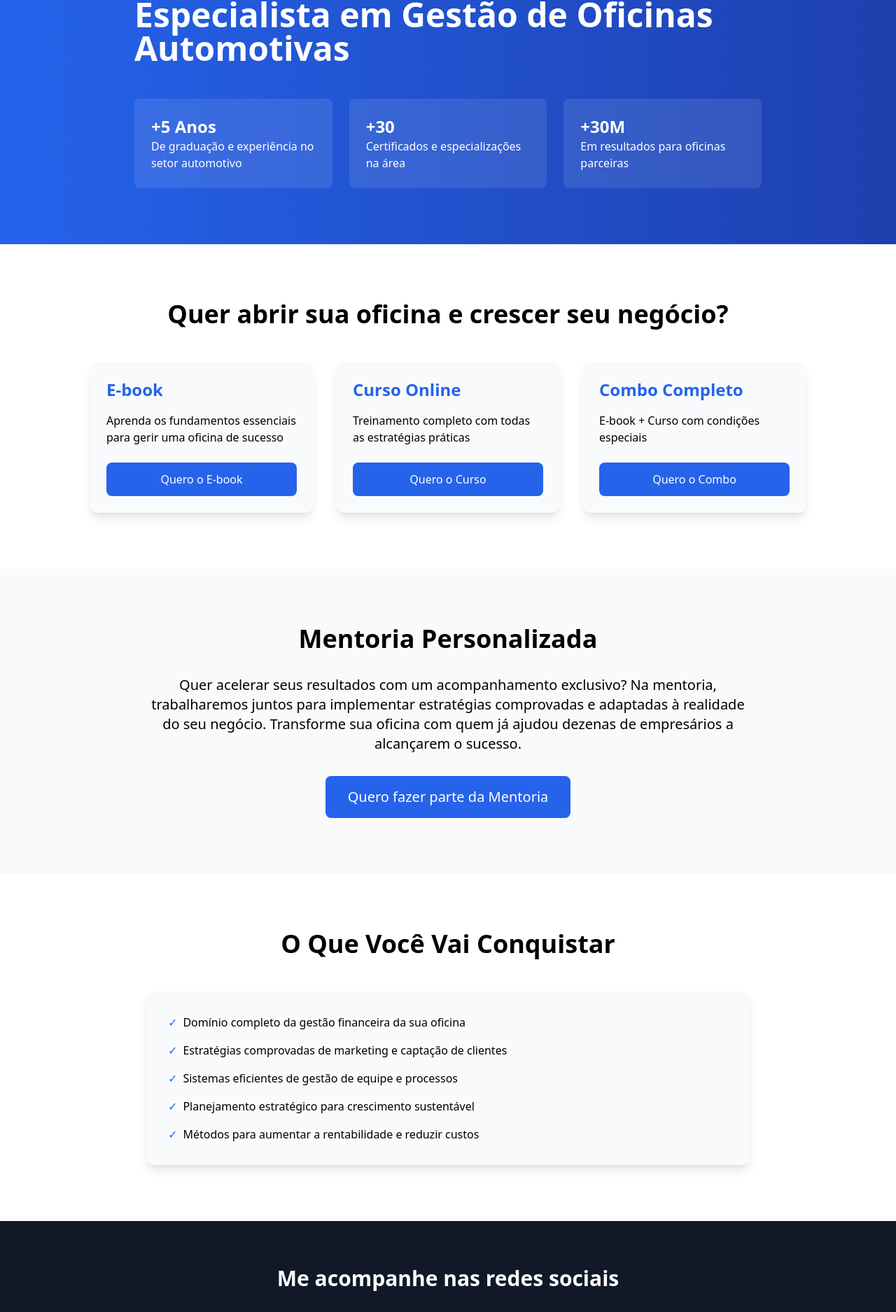
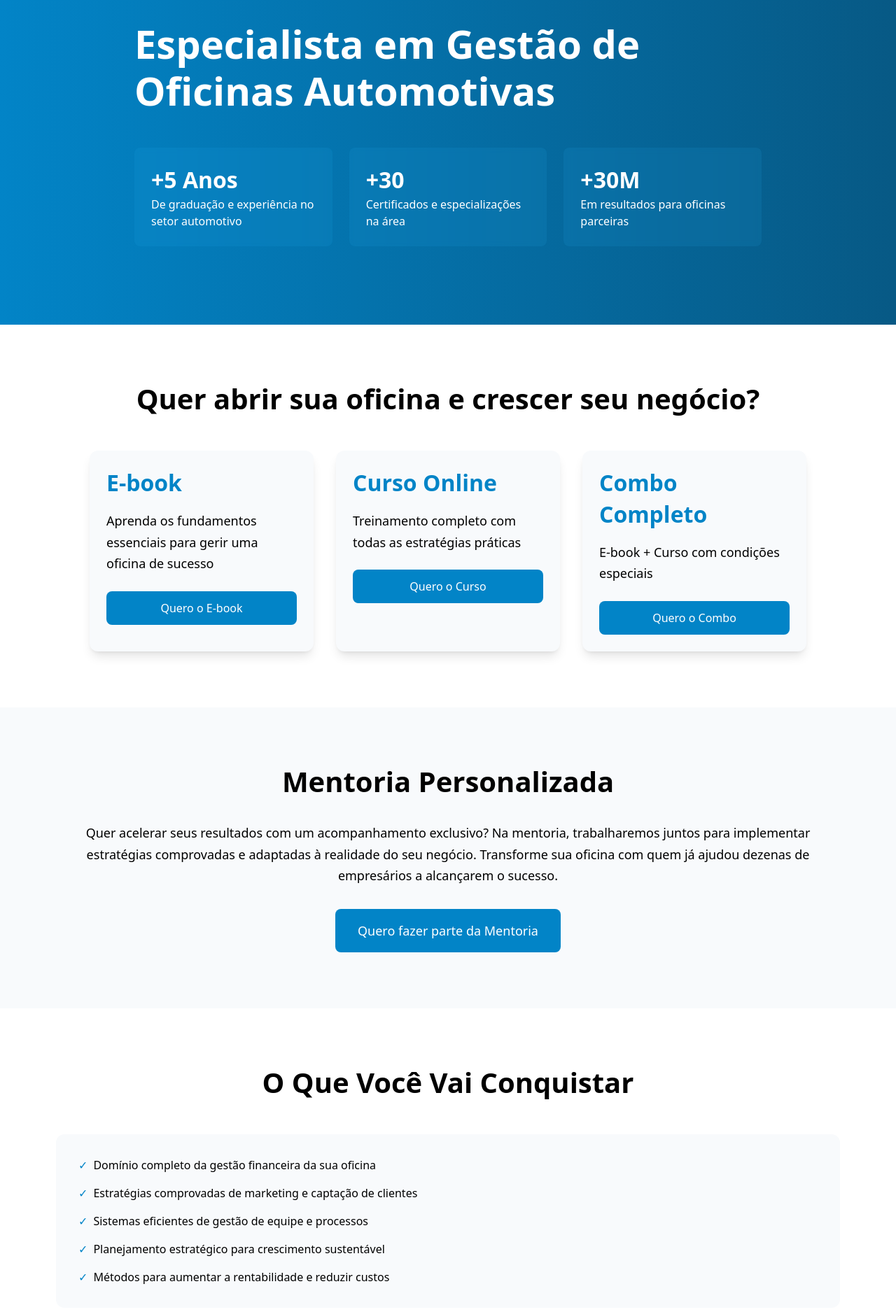
Before and after one commit to LukaVieira1/jordan-landing-page, a React (Vite) app: page / in a window 1280 px wide. Shown: the part 83-1958 px from the top of the page at 70% size. Built offline with nearby package versions, Linux system fonts and the light colour scheme.

Commit message:
add: a color palette for easy future changes

```diff
--- a/src/App.tsx
+++ b/src/App.tsx
@@ -1,24 +1,24 @@
 function App() {
   return (
-    <div className="min-h-screen bg-gray-50">
+    <div className="min-h-screen bg-secondary-50">
       {/* Hero/About Me */}
-      <section className="bg-gradient-to-r from-blue-600 to-blue-800 text-white py-20">
-        <div className="container mx-auto px-4">
+      <section className="bg-gradient-to-r from-primary-600 to-primary-800 text-white py-section-lg">
+        <div className="container">
           <div className="max-w-4xl mx-auto">
-            <h1 className="text-5xl font-bold mb-6">
+            <h1 className="text-heading-1 font-bold mb-6">
               Especialista em Gestão de Oficinas Automotivas
             </h1>
             <div className="grid grid-cols-1 md:grid-cols-3 gap-6 mt-12">
-              <div className="bg-white/10 p-6 rounded-lg backdrop-blur-sm">
-                <h3 className="text-2xl font-bold">+5 Anos</h3>
+              <div className="bg-primary-400/10 p-6 rounded-lg backdrop-blur-sm">
+                <h3 className="text-heading-3 font-bold">+5 Anos</h3>
                 <p>De graduação e experiência no setor automotivo</p>
               </div>
-              <div className="bg-white/10 p-6 rounded-lg backdrop-blur-sm">
-                <h3 className="text-2xl font-bold">+30</h3>
+              <div className="bg-primary-400/10 p-6 rounded-lg backdrop-blur-sm">
+                <h3 className="text-heading-3 font-bold">+30</h3>
                 <p>Certificados e especializações na área</p>
               </div>
-              <div className="bg-white/10 p-6 rounded-lg backdrop-blur-sm">
-                <h3 className="text-2xl font-bold">+30M</h3>
+              <div className="bg-primary-400/10 p-6 rounded-lg backdrop-blur-sm">
+                <h3 className="text-heading-3 font-bold">+30M</h3>
                 <p>Em resultados para oficinas parceiras</p>
               </div>
             </div>
@@ -27,39 +27,43 @@ function App() {
       </section>
 
       {/* Product Section */}
-      <section className="py-20 bg-white">
-        <div className="container mx-auto px-4">
-          <h2 className="text-4xl font-bold text-center mb-12">
+      <section className="py-section bg-white">
+        <div className="container">
+          <h2 className="text-heading-2 font-bold text-center mb-12">
             Quer abrir sua oficina e crescer seu negócio?
           </h2>
           <div className="grid grid-cols-1 md:grid-cols-3 gap-8 max-w-5xl mx-auto">
-            <div className="bg-gray-50 p-6 rounded-xl shadow-lg hover:shadow-xl transition-shadow">
-              <h3 className="text-2xl font-bold mb-4 text-blue-600">E-book</h3>
-              <p className="mb-6">
+            <div className="bg-secondary-50 p-6 rounded-card shadow-lg hover:shadow-xl transition-shadow">
+              <h3 className="text-heading-3 font-bold mb-4 text-primary-600">
+                E-book
+              </h3>
+              <p className="text-body-lg mb-6">
                 Aprenda os fundamentos essenciais para gerir uma oficina de
                 sucesso
               </p>
-              <button className="w-full bg-blue-600 text-white py-3 rounded-lg hover:bg-blue-700 transition-colors">
+              <button className="w-full bg-primary-600 text-white py-3 rounded-lg hover:bg-primary-700 transition-colors">
                 Quero o E-book
               </button>
             </div>
-            <div className="bg-gray-50 p-6 rounded-xl shadow-lg hover:shadow-xl transition-shadow">
-              <h3 className="text-2xl font-bold mb-4 text-blue-600">
+            <div className="bg-secondary-50 p-6 rounded-card shadow-lg hover:shadow-xl transition-shadow">
+              <h3 className="text-heading-3 font-bold mb-4 text-primary-600">
                 Curso Online
               </h3>
-              <p className="mb-6">
+              <p className="text-body-lg mb-6">
                 Treinamento completo com todas as estratégias práticas
               </p>
-              <button className="w-full bg-blue-600 text-white py-3 rounded-lg hover:bg-blue-700 transition-colors">
+              <button className="w-full bg-primary-600 text-white py-3 rounded-lg hover:bg-primary-700 transition-colors">
                 Quero o Curso
               </button>
             </div>
-            <div className="bg-gray-50 p-6 rounded-xl shadow-lg hover:shadow-xl transition-shadow">
-              <h3 className="text-2xl font-bold mb-4 text-blue-600">
+            <div className="bg-secondary-50 p-6 rounded-card shadow-lg hover:shadow-xl transition-shadow">
+              <h3 className="text-heading-3 font-bold mb-4 text-primary-600">
                 Combo Completo
               </h3>
-              <p className="mb-6">E-book + Curso com condições especiais</p>
-              <button className="w-full bg-blue-600 text-white py-3 rounded-lg hover:bg-blue-700 transition-colors">
+              <p className="text-body-lg mb-6">
+                E-book + Curso com condições especiais
+              </p>
+              <button className="w-full bg-primary-600 text-white py-3 rounded-lg hover:bg-primary-700 transition-colors">
                 Quero o Combo
               </button>
             </div>
@@ -67,49 +71,51 @@ function App() {
         </div>
       </section>
 
-      {/* Mentoria Section */}
-      <section className="py-20 bg-gray-50">
-        <div className="container mx-auto px-4 max-w-4xl text-center">
-          <h2 className="text-4xl font-bold mb-8">Mentoria Personalizada</h2>
-          <p className="text-xl mb-8">
+      {/* Mentoring Section */}
+      <section className="py-section bg-secondary-50">
+        <div className="container text-center">
+          <h2 className="text-heading-2 font-bold mb-8">
+            Mentoria Personalizada
+          </h2>
+          <p className="text-body-lg mb-8">
             Quer acelerar seus resultados com um acompanhamento exclusivo? Na
             mentoria, trabalharemos juntos para implementar estratégias
             comprovadas e adaptadas à realidade do seu negócio. Transforme sua
             oficina com quem já ajudou dezenas de empresários a alcançarem o
             sucesso.
           </p>
-          <button className="bg-blue-600 text-white py-4 px-8 rounded-lg text-xl hover:bg-blue-700 transition-colors">
+          <button className="bg-primary-600 text-white py-4 px-8 rounded-lg text-body-lg hover:bg-primary-700 transition-colors">
             Quero fazer parte da Mentoria
           </button>
         </div>
       </section>
 
       {/* Results Section */}
-      <section className="py-20 bg-white">
-        <div className="container mx-auto px-4 max-w-4xl">
-          <h2 className="text-4xl font-bold text-center mb-12">
+      <section className="py-section bg-white">
+        <div className="container">
+          <h2 className="text-heading-2 font-bold text-center mb-12">
             O Que Você Vai Conquistar
           </h2>
-          <div className="bg-gray-50 p-8 rounded-xl shadow-lg">
+          <div className="bg-secondary-50 p-8 rounded-card">
             <ul className="space-y-4">
               <li className="flex items-start">
-                <span className="text-blue-600 mr-2">✓</span>
+                <span className="text-primary-600 mr-2">✓</span>
                 Domínio completo da gestão financeira da sua oficina
               </li>
               <li className="flex items-start">
-                <span className="text-blue-600 mr-2">✓</span>
+                <span className="text-primary-600 mr-2">✓</span>
                 Estratégias comprovadas de marketing e captação de clientes
               </li>
               <li className="flex items-start">
-                <span className="text-blue-600 mr-2">✓</span>
+                <span className="text-primary-600 mr-2">✓</span>
                 Sistemas eficientes de gestão de equipe e processos
               </li>
               <li className="flex items-start">
-                <span className="text-blue-600 mr-2">✓</span>
+                <span className="text-primary-600 mr-2">✓</span>
                 Planejamento estratégico para crescimento sustentável
               </li>
               <li className="flex items-start">
-                <span className="text-blue-600 mr-2">✓</span>
+                <span className="text-primary-600 mr-2">✓</span>
                 Métodos para aumentar a rentabilidade e reduzir custos
               </li>
             </ul>
@@ -118,15 +124,15 @@ function App() {
       </section>
 
       {/* Social Media Section */}
-      <section className="py-16 bg-gray-900 text-white">
-        <div className="container mx-auto px-4 text-center">
-          <h2 className="text-3xl font-bold mb-8">
+      <section className="py-section bg-secondary-900 text-white">
+        <div className="container text-center">
+          <h2 className="text-heading-2 font-bold mb-8">
             Me acompanhe nas redes sociais
           </h2>
           <div className="flex justify-center space-x-8">
             <a
               href="https://instagram.com/seu-perfil"
-              className="flex items-center justify-center w-14 h-14 rounded-full bg-gradient-to-tr from-purple-600 to-pink-600 hover:scale-110 transition-transform"
+              className="flex items-center justify-center w-14 h-14 rounded-full bg-gradient-to-tr from-primary-500 to-primary-700 hover:scale-110 transition-transform"
               target="_blank"
               rel="noopener noreferrer"
             >
@@ -137,7 +143,7 @@ function App() {
 
             <a
               href="https://youtube.com/seu-canal"
-              className="flex items-center justify-center w-14 h-14 rounded-full bg-red-600 hover:scale-110 transition-transform"
+              className="flex items-center justify-center w-14 h-14 rounded-full bg-error hover:scale-110 transition-transform"
               target="_blank"
               rel="noopener noreferrer"
             >
@@ -148,7 +154,7 @@ function App() {
 
             <a
               href="https://linkedin.com/in/seu-perfil"
-              className="flex items-center justify-center w-14 h-14 rounded-full bg-blue-600 hover:scale-110 transition-transform"
+              className="flex items-center justify-center w-14 h-14 rounded-full bg-primary-600 hover:scale-110 transition-transform"
               target="_blank"
               rel="noopener noreferrer"
             >
@@ -159,7 +165,7 @@ function App() {
 
             <a
               href="https://wa.me/seu-numero"
-              className="flex items-center justify-center w-14 h-14 rounded-full bg-green-600 hover:scale-110 transition-transform"
+              className="flex items-center justify-center w-14 h-14 rounded-full bg-success hover:scale-110 transition-transform"
               target="_blank"
               rel="noopener noreferrer"
             >
--- a/tailwind.config.js
+++ b/tailwind.config.js
@@ -2,7 +2,75 @@
 export default {
   content: ["./index.html", "./src/**/*.{js,ts,jsx,tsx}"],
   theme: {
-    extend: {},
+    extend: {
+      colors: {
+        primary: {
+          50: "#f0f9ff",
+          100: "#e0f2fe",
+          200: "#bae6fd",
+          300: "#7dd3fc",
+          400: "#38bdf8",
+          500: "#0ea5e9",
+          600: "#0284c7", // primary
+          700: "#0369a1",
+          800: "#075985",
+          900: "#0c4a6e",
+        },
+        secondary: {
+          50: "#f8fafc",
+          100: "#f1f5f9",
+          200: "#e2e8f0",
+          300: "#cbd5e1",
+          400: "#94a3b8",
+          500: "#64748b",
+          600: "#475569",
+          700: "#334155",
+          800: "#1e293b",
+          900: "#0f172a",
+        },
+        success: {
+          DEFAULT: "#22c55e",
+          dark: "#16a34a",
+        },
+        warning: {
+          DEFAULT: "#f59e0b",
+          dark: "#d97706",
+        },
+        error: {
+          DEFAULT: "#ef4444",
+          dark: "#dc2626",
+        },
+      },
+      spacing: {
+        section: "5rem",
+        "section-lg": "7rem",
+      },
+      borderRadius: {
+        card: "0.75rem",
+      },
+      fontSize: {
+        "heading-1": ["3.5rem", { lineHeight: "1.2" }],
+        "heading-2": ["2.5rem", { lineHeight: "1.3" }],
+        "heading-3": ["2rem", { lineHeight: "1.4" }],
+        body: ["1rem", { lineHeight: "1.6" }],
+        "body-lg": ["1.125rem", { lineHeight: "1.7" }],
+      },
+      container: {
+        center: true,
+        padding: {
+          DEFAULT: "1rem",
+          sm: "2rem",
+          lg: "4rem",
+          xl: "5rem",
+        },
+        screens: {
+          sm: "640px",
+          md: "768px",
+          lg: "1024px",
+          xl: "1280px",
+        },
+      },
+    },
   },
   plugins: [],
 };
```
